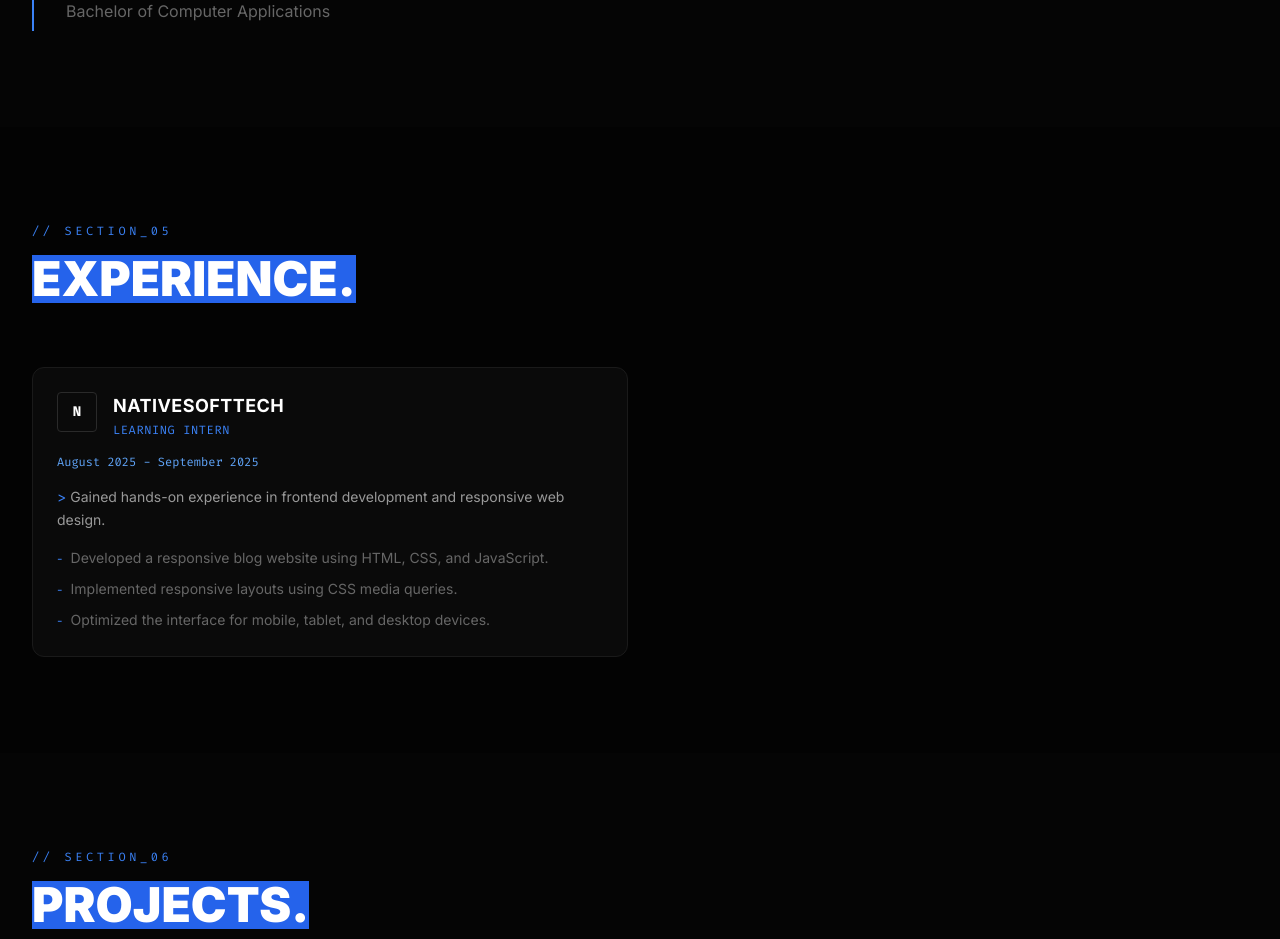
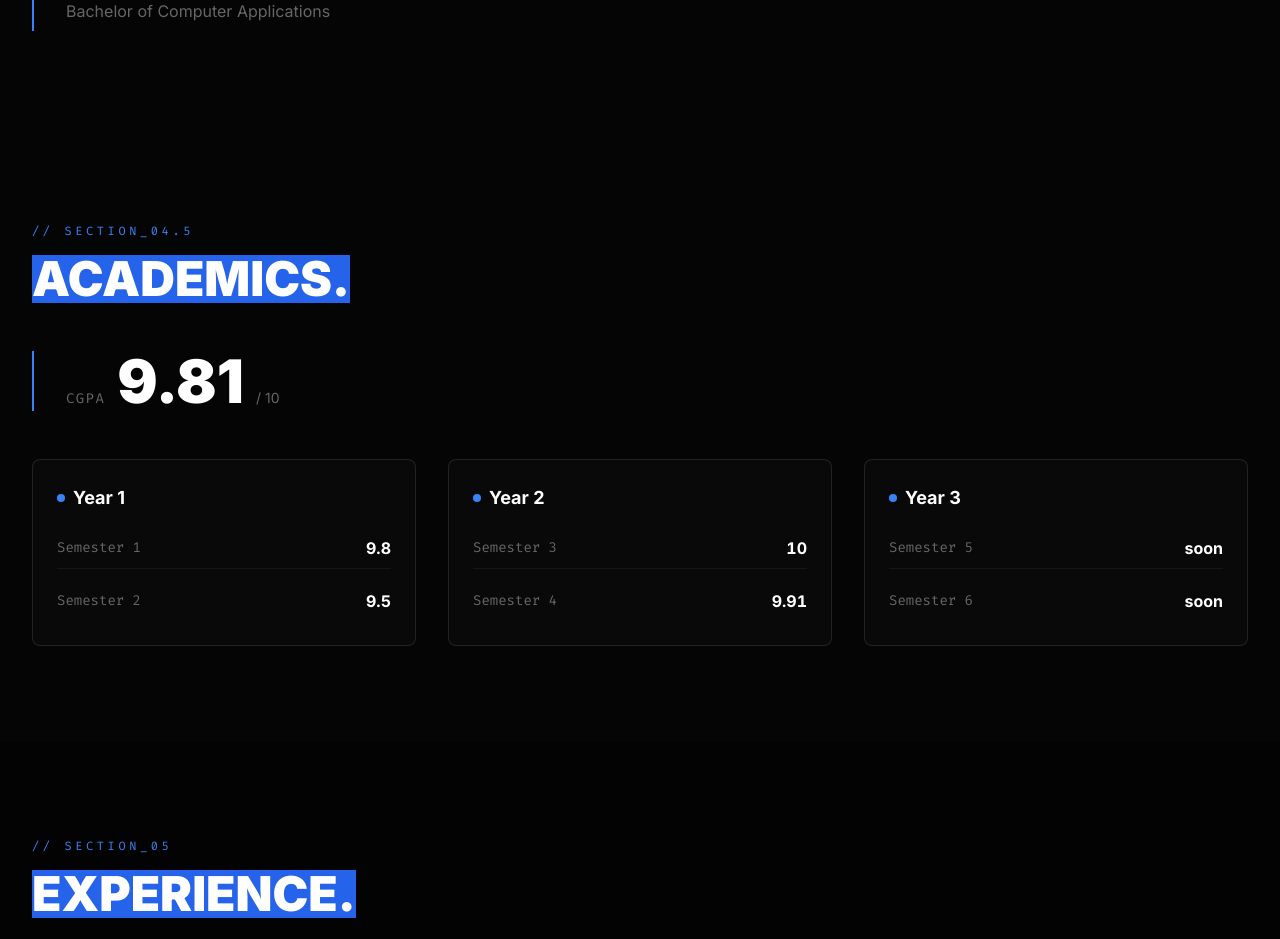
Before and after one commit to prempscode/premDev-Portfolio, a React (Vite) app: page / in a window 1280 px wide. Shown: the part 2880-3819 px from the top of the page. Built offline with nearby package versions, Linux system fonts and the light colour scheme.

Commit message:
academic-changes

```diff
--- a/src/App.jsx
+++ b/src/App.jsx
@@ -3,6 +3,7 @@ import Hero from "./components/Hero";
 import WhatIDo from "./components/WhatIDo";
 import Proficiency from "./components/Proficiency";
 import Education from "./components/Education";
+import Academics from "./components/Academics";
 import Experience from "./components/Experience";
 import Projects from "./components/Projects";
 import Footer from "./components/Footer";
@@ -17,6 +18,7 @@ function App() {
         <WhatIDo />
         <Proficiency />
         <Education />
+        <Academics />
         <Experience />
         <Projects />
         <ContactForm />
--- /dev/null
+++ b/src/components/Academics.jsx
@@ -0,0 +1,84 @@
+import { motion } from "framer-motion";
+import { portfolioData } from "../data/portfolio";
+
+const Academics = () => {
+  const { academics } = portfolioData;
+
+  return (
+    <section id="academics" className="py-24 bg-dark px-6 lg:px-8">
+      <div className="max-w-7xl mx-auto">
+        <motion.p
+          initial={{ opacity: 0 }}
+          whileInView={{ opacity: 1 }}
+          viewport={{ once: true }}
+          className="font-mono text-xs text-accent tracking-[0.3em] mb-4"
+        >
+          // SECTION_04.5
+        </motion.p>
+
+        <motion.h2
+          initial={{ opacity: 0, y: 20 }}
+          whileInView={{ opacity: 1, y: 0 }}
+          viewport={{ once: true }}
+          className="text-4xl md:text-5xl font-black text-white mb-12 bg-blue-600 inline-block"
+        >
+          ACADEMICS.
+        </motion.h2>
+
+        <motion.div
+          initial={{ opacity: 0, y: 20 }}
+          whileInView={{ opacity: 1, y: 0 }}
+          viewport={{ once: true }}
+          className="mb-12"
+        >
+          <div className="inline-flex items-baseline gap-3 border-l-2 border-accent pl-8">
+            <span className="text-muted font-mono text-sm tracking-widest uppercase">
+              CGPA
+            </span>
+            <span className="text-5xl md:text-6xl font-black text-white">
+              {academics.cgpa}
+            </span>
+            <span className="text-muted text-sm">/ 10</span>
+          </div>
+        </motion.div>
+
+        {/* Year-wise Grid */}
+        <div className="grid gap-8 md:grid-cols-3">
+          {academics.years.map((yr, i) => (
+            <motion.div
+              key={yr.year}
+              initial={{ opacity: 0, y: 20 }}
+              whileInView={{ opacity: 1, y: 0 }}
+              viewport={{ once: true }}
+              transition={{ delay: i * 0.1 }}
+              className="border border-white/10 rounded-lg p-6 bg-white/[0.02]"
+            >
+              <h3 className="text-lg font-bold text-white mb-4 flex items-center gap-2">
+                <span className="w-2 h-2 rounded-full bg-accent" />
+                Year {yr.year}
+              </h3>
+
+              <div className="space-y-3">
+                {yr.semesters.map((s) => (
+                  <div
+                    key={s.sem}
+                    className="flex items-center justify-between py-2 border-b border-white/5 last:border-0"
+                  >
+                    <span className="text-muted text-sm font-mono">
+                      Semester {s.sem}
+                    </span>
+                    <span className="text-white font-bold tabular-nums">
+                      {s.sgpa}
+                    </span>
+                  </div>
+                ))}
+              </div>
+            </motion.div>
+          ))}
+        </div>
+      </div>
+    </section>
+  );
+};
+
+export default Academics;
--- a/src/data/portfolio.js
+++ b/src/data/portfolio.js
@@ -61,6 +61,34 @@ export const portfolioData = {
       degree: "Bachelor of Computer Applications",
     },
   ],
+  // academics
+  academics: {
+    degree: "BCA",
+    cgpa: 9.81,
+    years: [
+      {
+        year: 1,
+        semesters: [
+          { sem: 1, sgpa: 9.8 },
+          { sem: 2, sgpa: 9.5 },
+        ],
+      },
+      {
+        year: 2,
+        semesters: [
+          { sem: 3, sgpa: 10 },
+          { sem: 4, sgpa: 9.91 },
+        ],
+      },
+      {
+        year: 3,
+        semesters: [
+          { sem: 5, sgpa: "soon" },
+          { sem: 6, sgpa: "soon" },
+        ],
+      },
+    ],
+  },
 
   // Experience
   experience: [
```
